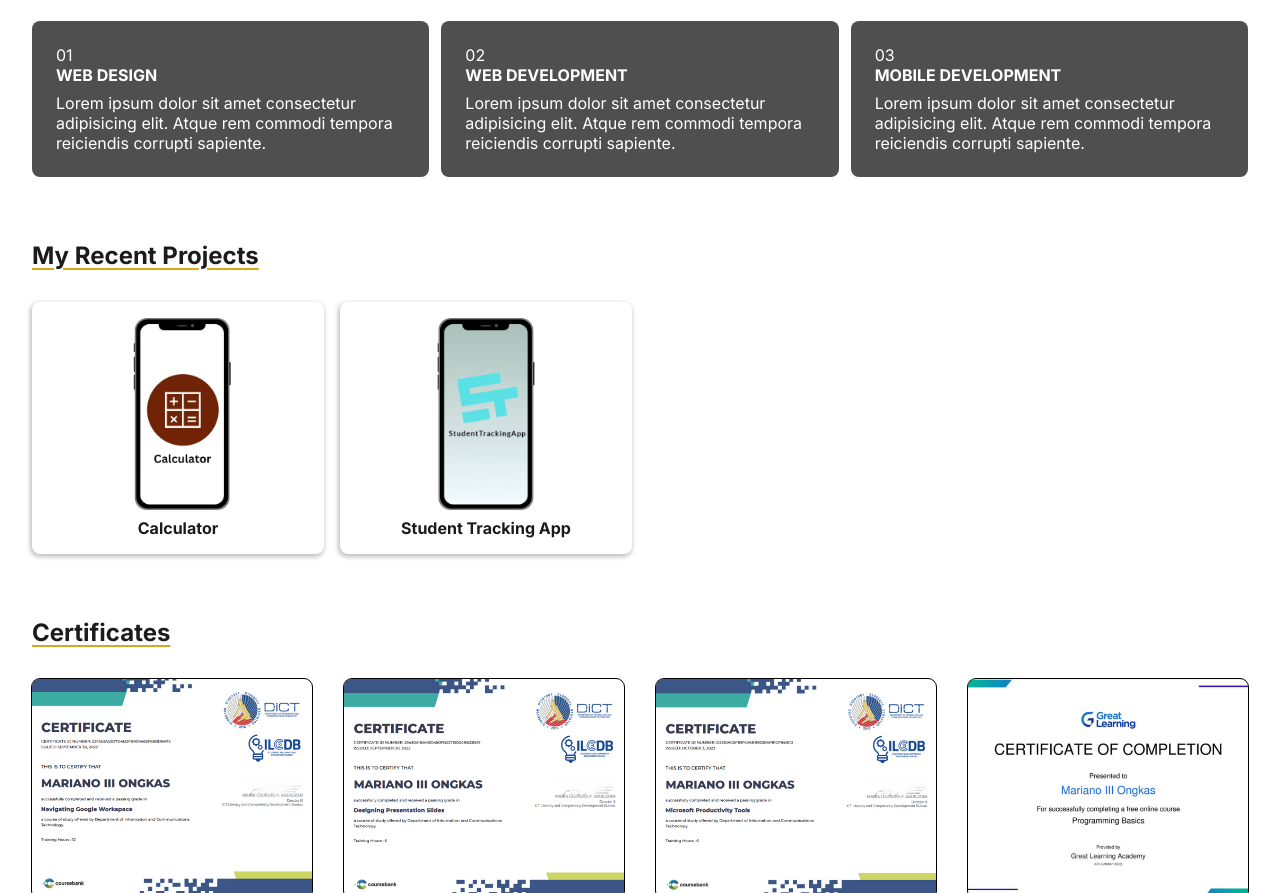
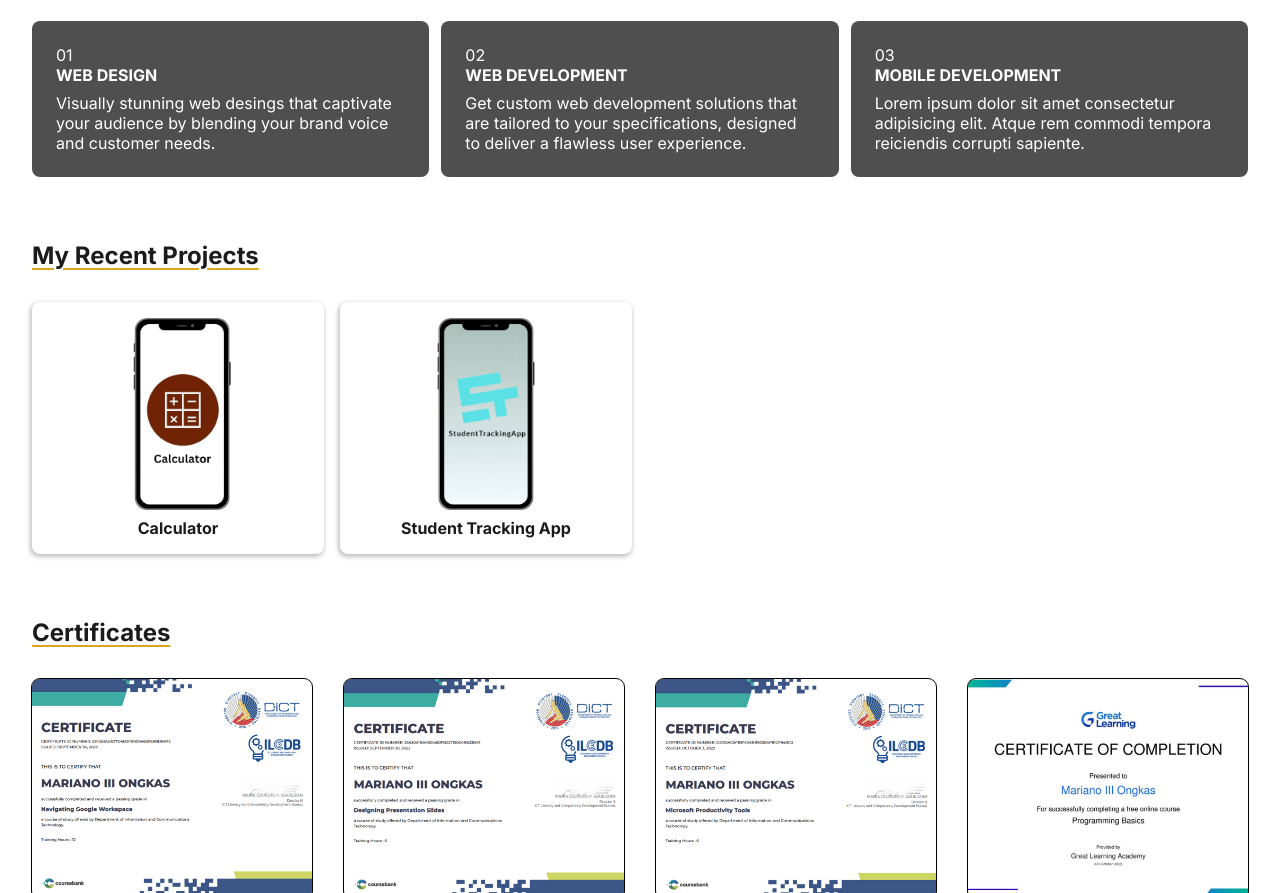
Before and after one commit to generyand/simple-portfolio2, a plain HTML site: page index.html in a window 1280 px wide. Shown: the part 1300-2193 px from the top of the page. Drawn offline with Linux system fonts and the light colour scheme.

Commit message:
minor changes in the skills section

```diff
--- a/css/style.css
+++ b/css/style.css
@@ -376,6 +376,11 @@ a,
   width: 100%;
 }
 
+/* Footer and Contacts start here */
+footer {
+  background-color: var(--black);
+}
+
 @media screen and (min-width: 768px) {
   .projects-container {
     grid-template-columns: repeat(3, minmax(0, 1fr));
--- a/index.html
+++ b/index.html
@@ -124,8 +124,7 @@
               <p>01</p>
               <h3>WEB DESIGN</h3>
               <p>
-                Lorem ipsum dolor sit amet consectetur adipisicing elit. Atque
-                rem commodi tempora reiciendis corrupti sapiente.
+                Visually stunning web desings that captivate your audience by blending your brand voice and customer needs.
               </p>
             </div>
 
@@ -133,8 +132,7 @@
               <p>02</p>
               <h3>WEB DEVELOPMENT</h3>
               <p>
-                Lorem ipsum dolor sit amet consectetur adipisicing elit. Atque
-                rem commodi tempora reiciendis corrupti sapiente.
+                Get custom web development solutions that are tailored to your specifications, designed to deliver a flawless user experience.
               </p>
             </div>
 
```
